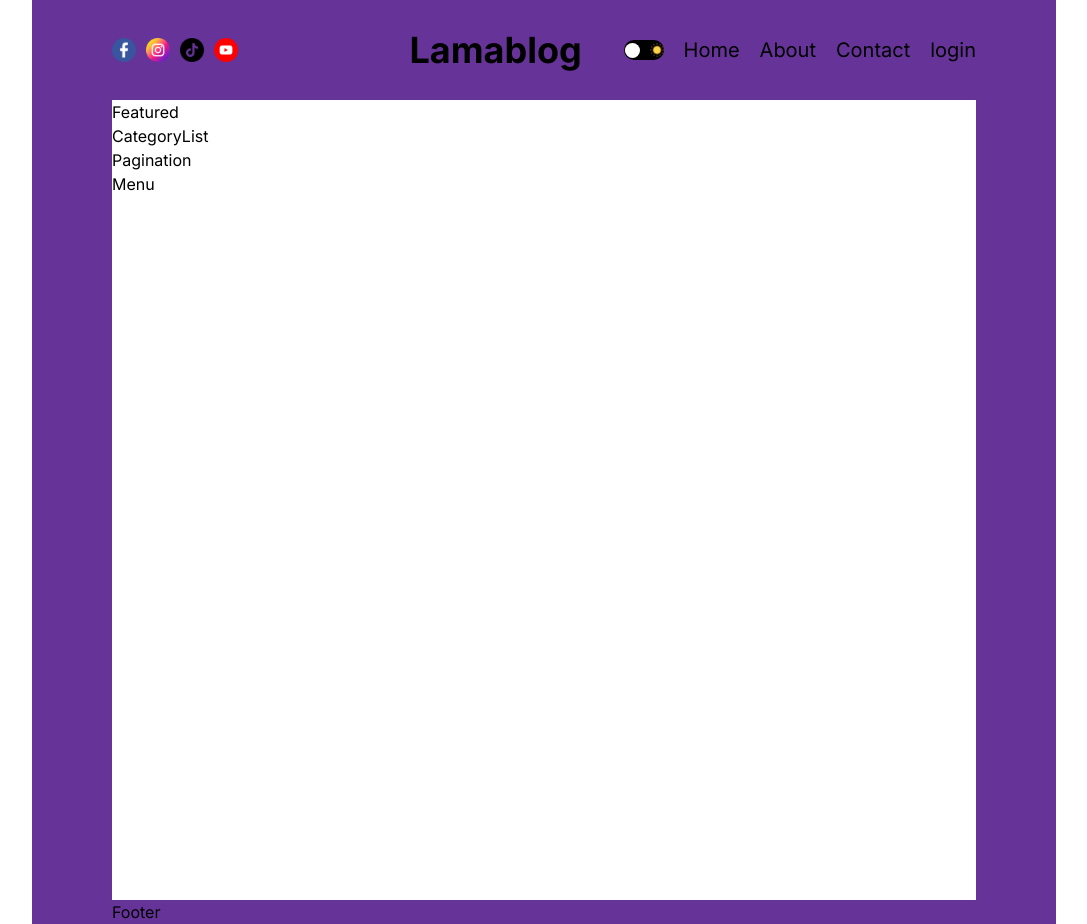
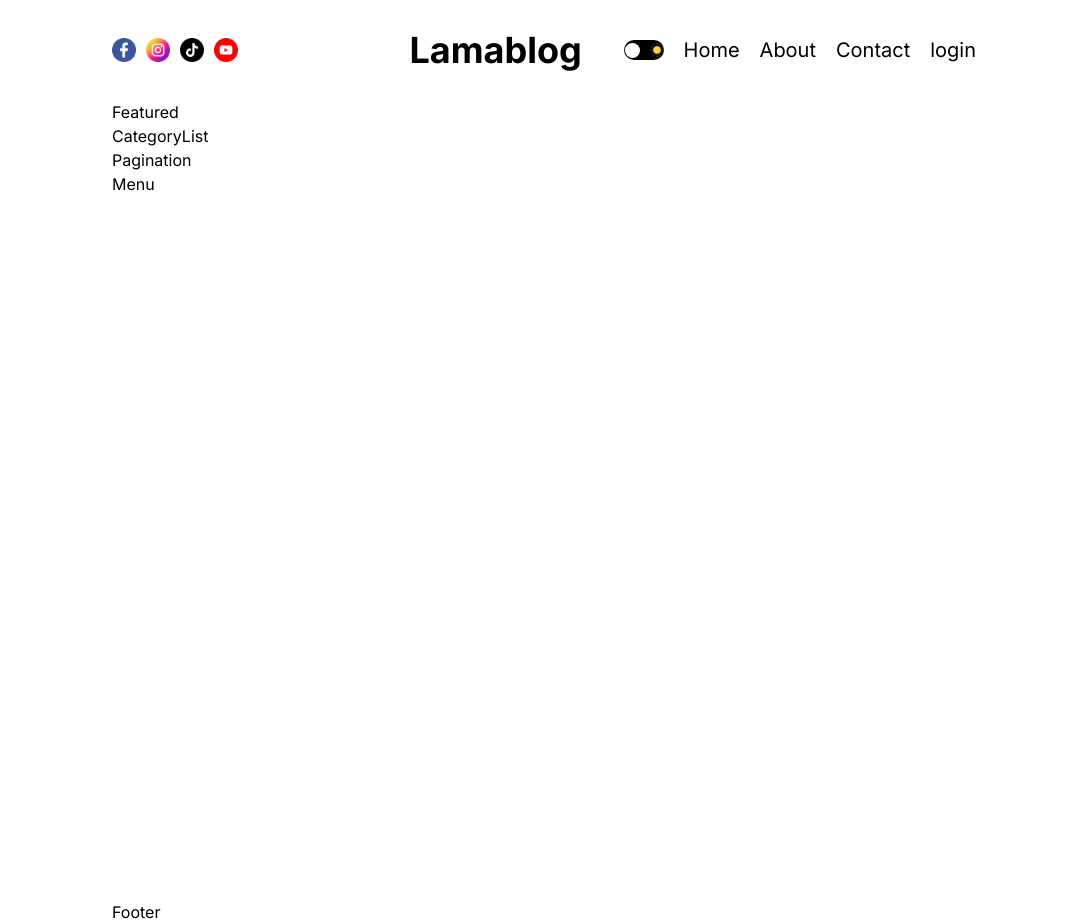
Before and after one commit to LuisArielRetanaHernadez/blog_mabi, a Next.js app: page / in a window 1280 px wide. Shown: the whole page, without its empty margins (96-1183 px from the left). Built offline with nearby package versions, Linux system fonts and the light colour scheme.

Commit message:
quitando el fondo de la clase wrapper y corregimos en nombre de la clase dart a dark

```diff
--- a/app/globals.css
+++ b/app/globals.css
@@ -12,7 +12,7 @@
   --soft-text-color: #626262;
 }
 
-.dart {
+.dark {
   --bg: #0f172a;
   --text-color: #ddd;
   --soft-bg: #1f273a;
@@ -47,7 +47,6 @@ a{
   margin: auto;
   padding-left: 80px;
   padding-right: 80px;
-  background-color: rebeccapurple;
 }
 
 @media  screen and (max-width: 1536px) {
```
